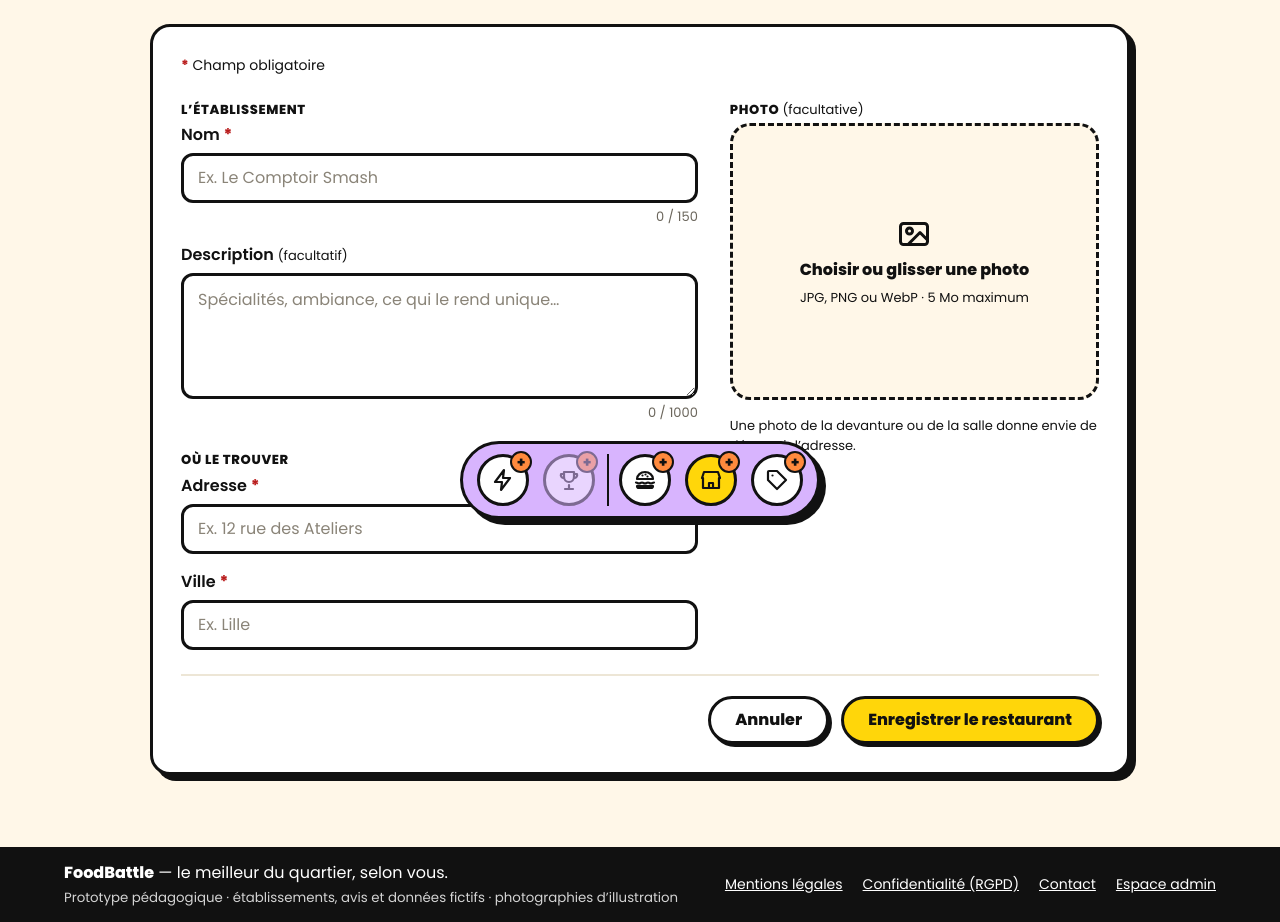
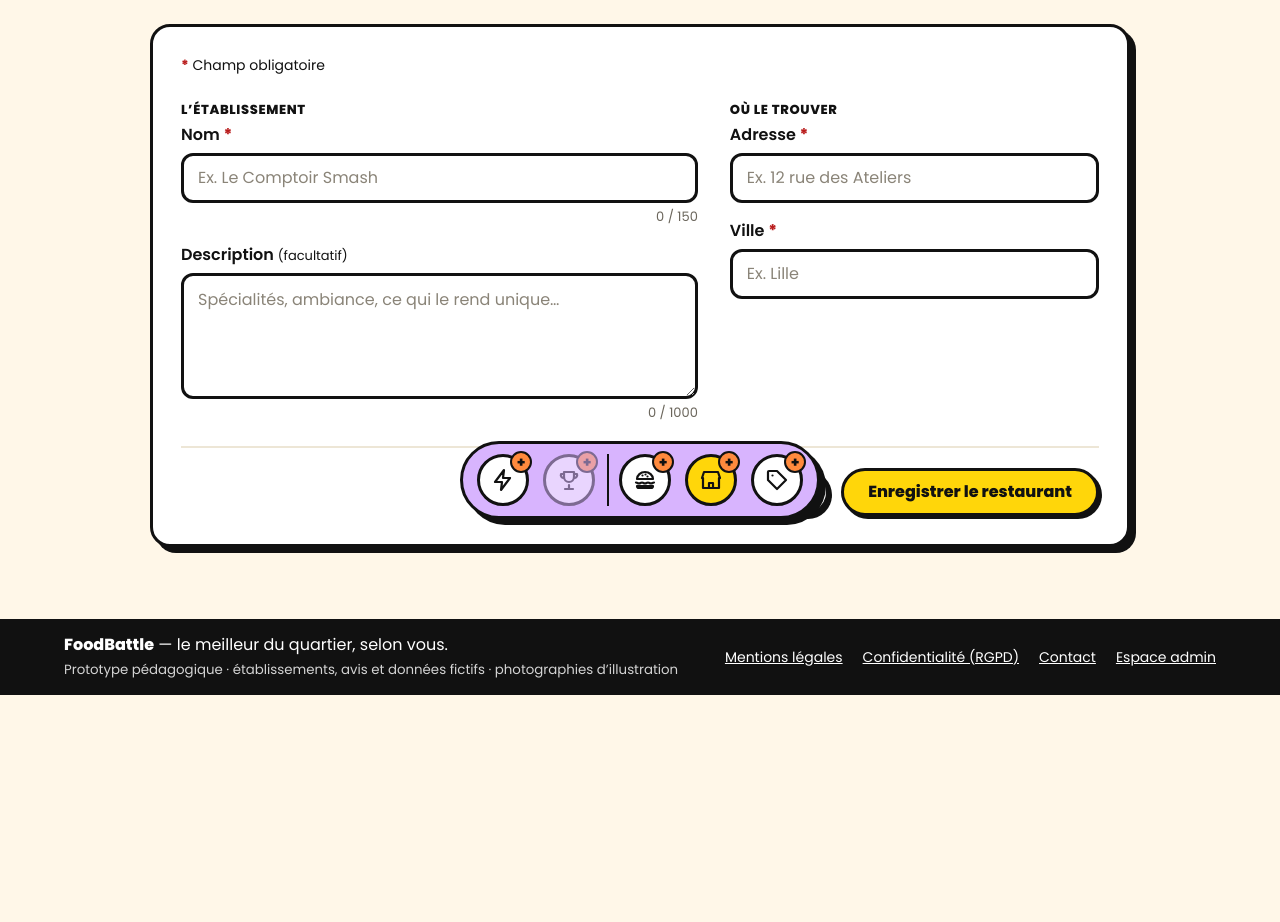
Before and after one commit to Enzo-clock/food-battle-EL, a PHP site: page /restaurant/creer in a window 1280 px wide. Shown: the part 265-1187 px from the top of the page. After the commit the page ends 960 px from the top, so only its background shows below. Run offline with PHP 8.4, Linux system fonts and the light colour scheme; the visitor is signed in with stand-in values (Sample User, id 1); some libraries are stand-ins or nearby versions.

Commit message:
refactor(resto): retrait de la photo du restaurant

```diff
--- a/app/controllers/EstablishmentController.php
+++ b/app/controllers/EstablishmentController.php
@@ -59,11 +59,6 @@ class EstablishmentController
             }
 
             $description = $old['description'] !== '' ? $old['description'] : null;
-            $picturePath = null;
-
-            if (!$errors) {
-                $picturePath = $this->savePicture($errors);
-            }
 
             if (!$errors) {
                 try {
@@ -71,7 +66,7 @@ class EstablishmentController
                     $establishment->create(
                         $old['name'],
                         $description,
-                        $picturePath,
+                        null, // plus de photo pour les restaurants
                         $old['city'],
                         $old['address'],
                         (int) $_SESSION['user_id']
@@ -80,10 +75,6 @@ class EstablishmentController
                     header('Location: /restaurant/creer?success=1', true, 303);
                     exit;
                 } catch (Throwable $e) {
-                    if ($picturePath !== null) {
-                        @unlink(dirname(__DIR__, 2) . '/public' . $picturePath);
-                    }
-
                     error_log($e->getMessage());
                     $errors[] = 'Une erreur est survenue lors de l’enregistrement.';
                 }
@@ -93,51 +84,4 @@ class EstablishmentController
         $title = 'Ajouter un restaurant';
         require __DIR__ . '/../views/createrestaurant.php';
     }
-
-    private function savePicture(array &$errors): ?string
-    {
-        $file = $_FILES['picture'] ?? null;
-
-        if (!$file || $file['error'] === UPLOAD_ERR_NO_FILE) {
-            return null; // L’image est facultative.
-        }
-
-        if ($file['error'] !== UPLOAD_ERR_OK || !is_uploaded_file($file['tmp_name'])) {
-            $errors[] = 'Le téléversement de l’image a échoué.';
-            return null;
-        }
-
-        if ($file['size'] > 5 * 1024 * 1024) {
-            $errors[] = 'L’image ne doit pas dépasser 5 Mo.';
-            return null;
-        }
-
-        $mime = (new finfo(FILEINFO_MIME_TYPE))->file($file['tmp_name']);
-        $extensions = [
-            'image/jpeg' => 'jpg',
-            'image/png' => 'png',
-            'image/webp' => 'webp',
-        ];
-
-        if (!isset($extensions[$mime])) {
-            $errors[] = 'Formats acceptés : JPG, PNG ou WebP.';
-            return null;
-        }
-
-        $directory = dirname(__DIR__, 2) . '/public/uploads/establishments';
-
-        if (!is_dir($directory) && !mkdir($directory, 0755, true) && !is_dir($directory)) {
-            $errors[] = 'Le dossier de stockage des images est indisponible.';
-            return null;
-        }
-
-        $filename = bin2hex(random_bytes(16)) . '.' . $extensions[$mime];
-
-        if (!move_uploaded_file($file['tmp_name'], $directory . '/' . $filename)) {
-            $errors[] = 'Impossible d’enregistrer l’image.';
-            return null;
-        }
-
-        return '/uploads/establishments/' . $filename;
-    }
 }
--- a/app/views/createrestaurant.php
+++ b/app/views/createrestaurant.php
@@ -1,7 +1,7 @@
 <?php
 // filepath: app/views/createrestaurant.php
 // Variables fournies par EstablishmentController::create() : $errors, $old
-// Les noms des champs (name, description, picture, city, address, token) sont inchangés.
+// Champs : name, description, city, address, token (plus de photo : elle se met sur les plats et les catégories).
 if (!isset($errors) || !is_array($errors)) {
     $errors = [];
 }
@@ -15,9 +15,6 @@ $old = array_merge(
     $old
 );
 
-// Un navigateur ne conserve jamais un fichier choisi après un envoi en erreur :
-// on prévient l'utilisateur qu'il doit resélectionner sa photo.
-$pictureWasSent = $errors && (($_FILES['picture']['error'] ?? UPLOAD_ERR_NO_FILE) !== UPLOAD_ERR_NO_FILE);
 $success = isset($_GET['success']);
 
 require_once __DIR__ . '/../includes/header.php';
@@ -52,13 +49,12 @@ require_once __DIR__ . '/../includes/header.php';
             </div>
         <?php endif ?>
 
-        <form class="create-form box" method="post" action="/restaurant/creer" enctype="multipart/form-data" data-lock-submit>
+        <form class="create-form box" method="post" action="/restaurant/creer" data-lock-submit>
             <input type="hidden" name="token" value="<?= h(csrf()) ?>">
 
             <p class="create-form__legend"><span aria-hidden="true">*</span> Champ obligatoire</p>
 
-            <div class="create-form__grid">
-                <div class="create-form__fields">
+            <div class="create-form__grid create-form__grid--even">
                 <fieldset class="create-form__group">
                     <legend>L’établissement</legend>
 
@@ -92,34 +88,6 @@ require_once __DIR__ . '/../includes/header.php';
                 </fieldset>
             </div>
 
-                <fieldset class="create-form__group create-form__photo">
-                    <legend>Photo <span class="field__opt">(facultative)</span></legend>
-
-                    <div class="dropzone" data-dropzone>
-                        <input class="dropzone__input" id="picture" name="picture" type="file"
-                            accept="image/jpeg,image/png,image/webp" aria-label="Choisir une photo du restaurant"
-                            aria-describedby="picture-hint" data-preview-input>
-                        <img class="dropzone__preview" alt="" hidden data-preview>
-                        <span class="dropzone__empty" data-preview-empty>
-                            <svg viewBox="0 0 24 24" width="36" height="36" fill="none" stroke="currentColor" stroke-width="2"
-                                stroke-linecap="round" stroke-linejoin="round" aria-hidden="true">
-                                <rect x="3" y="5" width="18" height="14" rx="2" />
-                                <circle cx="9" cy="10" r="2" />
-                                <path d="m21 16-5-5-8 8" />
-                            </svg>
-                            <strong>Choisir ou glisser une photo</strong>
-                            <small>JPG, PNG ou WebP · 5 Mo maximum</small>
-                        </span>
-                    </div>
-                    <p class="field__hint" id="picture-hint">
-                        Une photo de la devanture ou de la salle donne envie de découvrir l’adresse.
-                        <?php if ($pictureWasSent): ?>
-                            <strong class="field__warn">Pense à resélectionner ta photo.</strong>
-                        <?php endif ?>
-                    </p>
-                </fieldset>
-            </div>
-
             <div class="create-form__actions">
                 <a class="btn btn--ghost" href="/">Annuler</a>
                 <button class="btn btn--primary" type="submit" data-submit-label="Enregistrement…">Enregistrer le restaurant</button>
```
Lines whose indentation alone changed are shown as unchanged.
